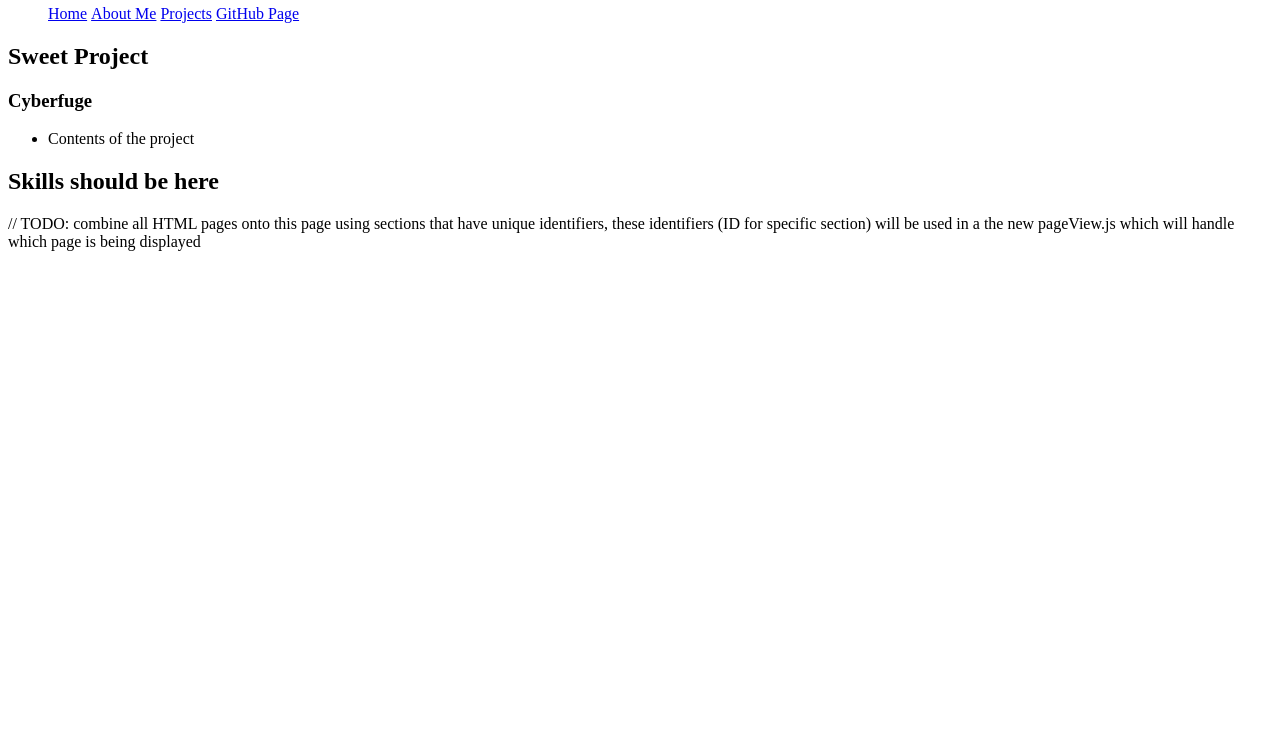
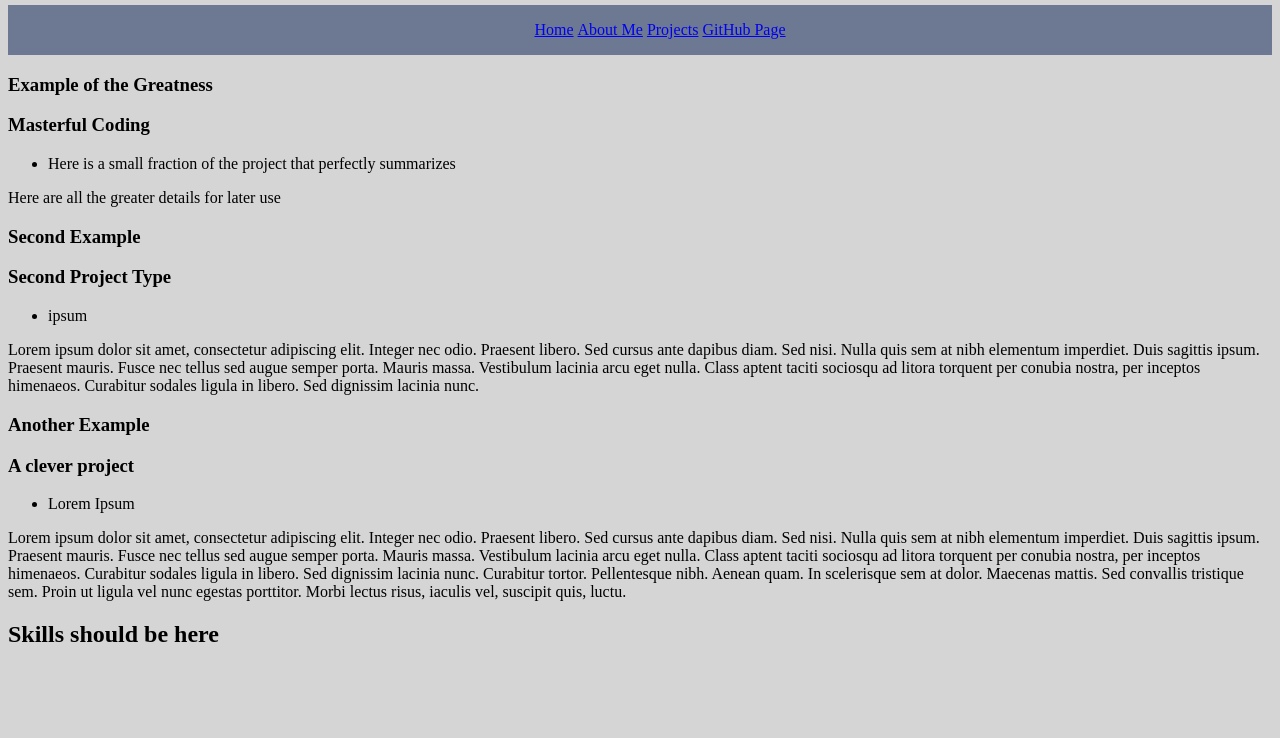
Before and after one commit to olds1423/portfolio, a plain HTML site: page index.html in a window 1280 px wide. Shown: the part 62-800 px from the top of the page. Drawn offline with nearby package versions, Linux system fonts and the light colour scheme.

Commit message:
was not respecting frequent commits as I should have. Finished the handlebars and added some basic styling.

```diff
--- a/Styles/base-level.css
+++ b/Styles/base-level.css
@@ -0,0 +1,4 @@
+
+body{
+  background-color: #d5d5d5;
+}
--- a/Styles/layout.css
+++ b/Styles/layout.css
@@ -12,5 +12,9 @@
 }
 
 #desktopNav{
+  display: flex;
+  justify-content: space-around;
+  min-height: 40px;
+  background-color: #6d7993;
   width: 100%;
 }
--- a/data/projects.js
+++ /dev/null
@@ -1,10 +0,0 @@
-'use strict';
-// The contents below will be moved to a json file similar to the Articles content on the running assignment
-var storedProjects = [
-  {
-    projectTitle: 'Example of the Greatness',
-    projectType: 'Masterful Coding',
-    projectSummaryContent: 'Here is a small fraction of the project that perfectly summarizes',
-    projectContent: 'Here are all the greater details for later use'
-  }
-]
--- a/index.html
+++ b/index.html
@@ -9,11 +9,12 @@
   <link rel="stylesheet" href="styles/layout.css">
 <script id="project-summary" type="text/x-handlebars-template">
   <article data-project="{{projectTitle}}" data-category="{{projectType}}">
-    <h1>{{projectTitle}}</h1>
+    <h1>{{title}}</h1>
     <h3>{{projectType}}</h3>
     <ul>
-      <li id="projectSummary">{{projectSummaryContent}}</li>
+      <li id="projectSummaryContent">{{projectSummary}}</li>
     </ul>
+    <p id="projectContent">{{project}}</p>
   </script>
   </article>
 </head>
@@ -33,22 +34,19 @@
     </nav>
   </header>
   <!-- PORTFOLIO ASSIGNMENT THREE:This area below will show the first summary of a project, it will have a link to view more of the project will direct the JS to show the content currently contained in projects.html -->
-<section id="projectTemplate">
-  <h1>Sweet Project</h1>
-  <h3>Cyberfuge</h3>
-  <ul>
-    <li id="projectSummary">Contents of the project</li>
-  </ul>
+<section id="projects">
 </section>
 <section>
   <h1>Skills should be here</h1>
 </section>
-<script src="data/projects.js"></script>
-<script src="app.js"></script>
+<script src="https://cdnjs.cloudflare.com/ajax/libs/handlebars.js/4.0.6/handlebars.js"></script>
+<script src="https://ajax.googleapis.com/ajax/libs/jquery/3.1.1/jquery.min.js"></script>
+<script src="scripts/projects.js"></script>
+<script src="scripts/app.js"></script>
 </body>
 
 </html>
 
 
 
-// TODO: combine all HTML pages onto this page using sections that have unique identifiers, these identifiers (ID for specific section) will be used in a the new pageView.js which will handle which page is being displayed
+<!-- // TODO: combine all HTML pages onto this page using sections that have unique identifiers, these identifiers (ID for specific section) will be used in a the new pageView.js which will handle which page is being displayed -->
--- /dev/null
+++ b/scripts/app.js
@@ -0,0 +1,22 @@
+'use strict'
+var projectHolder = [ ];
+
+function Project(obj){
+  this.title = obj.projectTitle
+  this.projectType = obj.projectType
+  this.projectSummary = obj.projectSummaryContent
+  this.project = obj.projectContent
+}
+
+Project.prototype.compileProjects = function () {
+  var compile = Handlebars.compile($('#project-summary').html());
+  return compile(this);
+};
+
+storedProjects.forEach(function(obj){
+  projectHolder.push(new Project(obj));
+});
+
+projectHolder.forEach(function(project){
+  $('#projects').append(project.compileProjects());
+})
--- /dev/null
+++ b/scripts/projects.js
@@ -0,0 +1,22 @@
+'use strict';
+// The contents below will be moved to a json file similar to the Articles content on the running assignment
+var storedProjects = [
+  {
+    projectTitle: 'Example of the Greatness',
+    projectType: 'Masterful Coding',
+    projectSummaryContent: 'Here is a small fraction of the project that perfectly summarizes',
+    projectContent: 'Here are all the greater details for later use'
+  },
+  {
+    projectTitle: 'Second Example',
+    projectType: 'Second Project Type',
+    projectSummaryContent: 'ipsum',
+    projectContent: 'Lorem ipsum dolor sit amet, consectetur adipiscing elit. Integer nec odio. Praesent libero. Sed cursus ante dapibus diam. Sed nisi. Nulla quis sem at nibh elementum imperdiet. Duis sagittis ipsum. Praesent mauris. Fusce nec tellus sed augue semper porta. Mauris massa. Vestibulum lacinia arcu eget nulla. Class aptent taciti sociosqu ad litora torquent per conubia nostra, per inceptos himenaeos. Curabitur sodales ligula in libero. Sed dignissim lacinia nunc.'
+  },
+  {
+    projectTitle: 'Another Example',
+    projectType: 'A clever project',
+    projectSummaryContent: 'Lorem Ipsum',
+    projectContent: 'Lorem ipsum dolor sit amet, consectetur adipiscing elit. Integer nec odio. Praesent libero. Sed cursus ante dapibus diam. Sed nisi. Nulla quis sem at nibh elementum imperdiet. Duis sagittis ipsum. Praesent mauris. Fusce nec tellus sed augue semper porta. Mauris massa. Vestibulum lacinia arcu eget nulla. Class aptent taciti sociosqu ad litora torquent per conubia nostra, per inceptos himenaeos. Curabitur sodales ligula in libero. Sed dignissim lacinia nunc. Curabitur tortor. Pellentesque nibh. Aenean quam. In scelerisque sem at dolor. Maecenas mattis. Sed convallis tristique sem. Proin ut ligula vel nunc egestas porttitor. Morbi lectus risus, iaculis vel, suscipit quis, luctu.'
+  }
+]
```
Also changed, not shown: Styles/state.css (added), Styles/theme.css (added).
